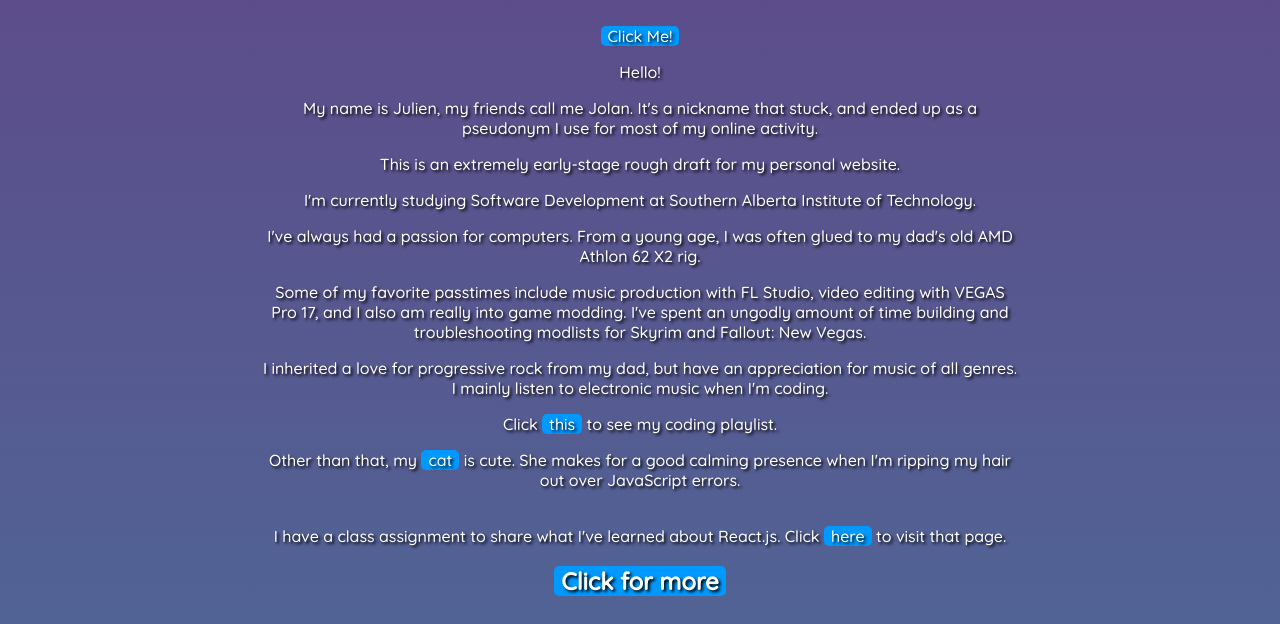
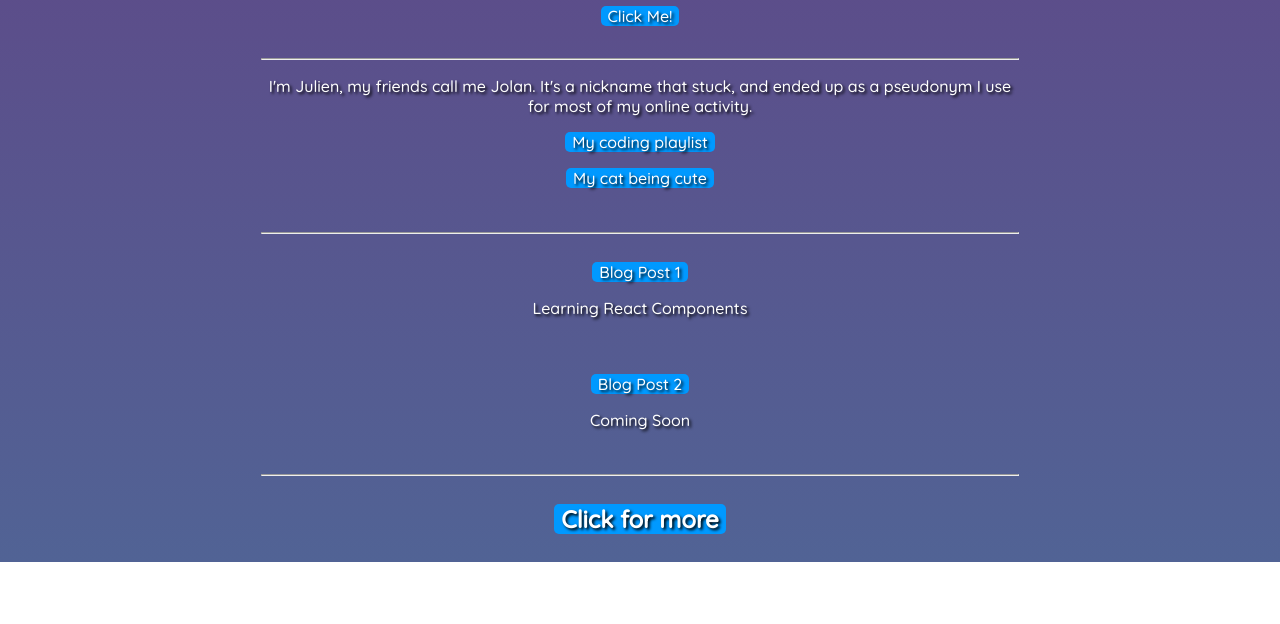
Before and after one commit to jolansnop/jolan.dev, a plain HTML site: page index.html in a window 1280 px wide. Shown: the part 285-909 px from the top of the page. After the commit the page ends 847 px from the top, so only its background shows below. Drawn offline with nearby package versions, Linux system fonts and the light colour scheme.

Commit message:
integrated more React. Also fixed spelling errors. Also less wordy.

```diff
--- a/LearnReact.js
+++ b/LearnReact.js
@@ -21,3 +21,25 @@ class LearnReact extends React.Component {
         )
     }
 }
+
+class LogoSpin extends React.Component {
+    constructor(props) {
+        super(props);
+        this.state = {
+            speed: 6
+        }
+    }
+
+    render(){
+
+        return (
+            <div>
+            <img onMouseEnter={()=> this.setState({speed: 0.3})}
+             onMouseOut={()=> this.setState({speed: 6})}
+             style={{animation: `spin ${this.state.speed}s linear infinite`}}
+             className="imgheader" src="imgs/logo.png" alt="img"/>
+            <h1>Julien Senopati</h1>
+            </div>
+        )
+    }
+}
--- a/index.html
+++ b/index.html
@@ -17,31 +17,23 @@
 	</head>
 
 	<body>
-		<div class="header">
-				<img class="imgheader" src="imgs/logo.png" alt="My Logo">
-				<!-- original image  -->
-				<h1>Julien Senopati</h1>
-				<br>
-
-				<div id="PutReactHere">
-				</div>
+		<div class="header" id="PutReactHereAgain">
 		</div>
 
+
+
 		<div class="content">
-				<p>Hello!</p>
+
+			<div class="react" id="PutReactHere">
+			</div>
+
+				<hr>
 
 				<div>
 
-				<p>My name is Julien, my friends call me Jolan. It's a nickname that stuck, and ended up as a pseudonym I use for most of my online activity.</p>
-				<p>This is an extremely early-stage rough draft for my personal website.</p>
-				<p>I'm currently studying Software Development at Southern Alberta Institute of Technology.</p>
-				<p>I've always had a passion for computers. From a young age, I was often glued to my dad's old AMD Athlon 62 X2 rig.</p>
-				<p>Some of my favorite passtimes include music production with FL Studio, video editing with VEGAS Pro 17, and I also am really into game modding. I've spent an ungodly amount of time building and troubleshooting modlists for Skyrim and Fallout: New Vegas. </p>
-				<p>I inherited a love for progressive rock from my dad, but have an appreciation for music of all genres. I mainly listen to electronic music when I'm coding.</p>
-				<p>Click <button onclick="window.open('https://open.spotify.com/playlist/7tx0e7wBUyNIE6nXjh9RjQ?si=e3e5e9d8c54d4007','_blank');">this</button> to see my coding playlist.</p>
-				<p>Other than that, my
-
-					<button id="catbutton">cat</button> is cute. She makes for a good calming presence when I'm ripping my hair out over JavaScript errors.
+				<p>I'm Julien, my friends call me Jolan. It's a nickname that stuck, and ended up as a pseudonym I use for most of my online activity.</p>
+				<p><button onclick="window.open('https://open.spotify.com/playlist/7tx0e7wBUyNIE6nXjh9RjQ?si=e3e5e9d8c54d4007','_blank');">My coding playlist</button></p>
+				<p><button id="catbutton">My cat being cute</button></p>
 
 					<div class="modal" id="modal">
 						<div class="modal-header">
@@ -52,13 +44,20 @@
 					</div>
 
 					<br>
-					I have a class assignment to share what I've learned about React.js. Click <button onclick="window.open('react.html','_blank');">here</button> to visit that page.
+					<hr>
+					<br>
+					<button onclick="window.open('react.html','_blank');">Blog Post 1</button>
+					<p>Learning React Components</p>
+					<br>
+					<br>
+					<button>Blog Post 2</button>
+					<p>Coming Soon</p>
 
 				</div>
 
 				<br>
-
-
+				<hr>
+				<br>
 
 			<button class="morebutton" id="morebutton">Click for more</button>
 
@@ -74,6 +73,9 @@
 		<script type="text/babel">
 			ReactDOM.render(<LearnReact/>, document.getElementById('PutReactHere'));
 		</script>
+		<script type="text/babel">
+			ReactDOM.render(<LogoSpin/>, document.getElementById('PutReactHereAgain'));
+		</script>
 
     </body>
 </html>
--- a/style.css
+++ b/style.css
@@ -114,3 +114,13 @@ mark {
     background-color: black;
     color: white;
 }
+
+.react {
+    margin-bottom: 2em;
+}
+
+/*spins the logo.*/
+@keyframes spin {
+    from {transform:rotate(0deg);}
+    to {transform:rotate(360deg);}
+  }
```
Also changed, not shown: extra.html (+7 -7 lines).
